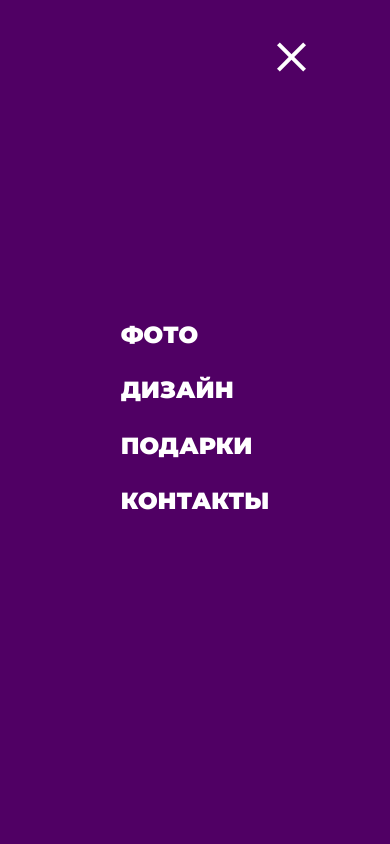
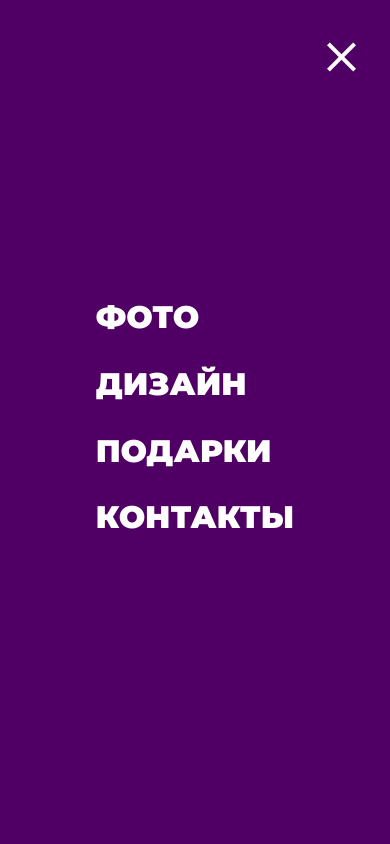
Before and after one commit to EErjan/color, a website: page src/index.html in a window 390 px wide. Both pictures are taken after a click on the link 341 px from the left and 57 px from the top of the page. Shown: the top 844 px of the page. Drawn offline with nearby package versions, Linux system fonts and the light colour scheme; files that its build step writes are made by us from their sources; files whose address does not match are found by name; a web font is replaced by a local one.

Commit message:
contacts page adaptation

```diff
--- a/src/scss/base/_base.scss
+++ b/src/scss/base/_base.scss
@@ -229,7 +229,7 @@
   display: flex;
   align-items: center;
   justify-content: center;
-  padding: 50px;
+  padding: 0;
 
   &__inner {
     width: 100%;
--- a/src/scss/base/_responsive.scss
+++ b/src/scss/base/_responsive.scss
@@ -516,6 +516,9 @@
     padding: 0;
   }
 
+  .mobile-nav.show a {
+    font-size: 8vw;
+  }
 
 }
 
```
Also changed, not shown: color/css/main.css, color/css/main.min.css.
